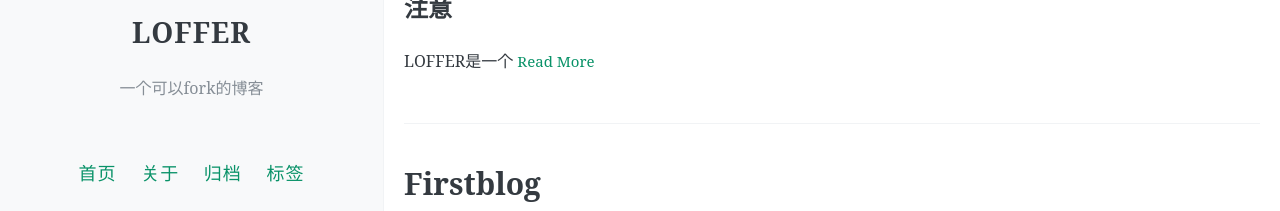
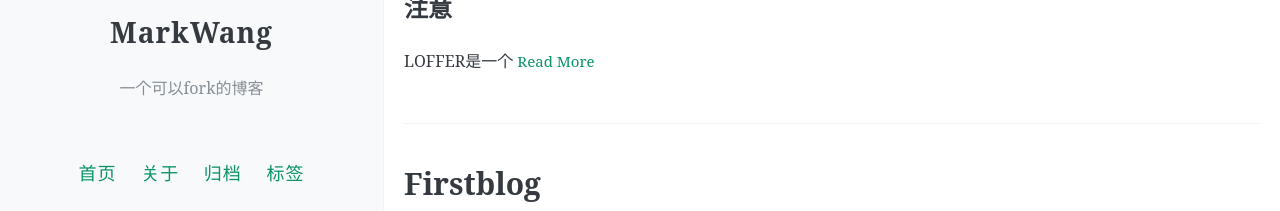
Before and after one commit to 416215983/MarkWang, a Jekyll site: the page built from index.html, in a window 1280 px wide. Shown: the part 290-501 px from the top of the page. Built offline with Jekyll 4.4.1, drawn with Linux system fonts in a browser that asks for light colours; the list of posts is cut into pages by our own code; comment, search, counter and statistics services are not loaded.

Commit message:
no message

```diff
--- a/_config.yml
+++ b/_config.yml
@@ -5,7 +5,7 @@
 # 你的博客名称，请用你想要的博客名替换“LOFFER”，以下修改都可类似处理
 # 注意，“name: LOFFER”，冒号后面的空格不可以省略。
 # 井号后面的文字是说明文档，不会被程序读取。
-name: LOFFER
+name: MarkWang
 # 描述/签名
 description: 一个可以fork的博客
 
@@ -79,7 +79,7 @@ url:
 # 添加你的博客的二级域名，一般来说是你的repository名
 # 如果你的博客的URL是：(http://yourusername.github.io/repository-name)
 # 那么就写成 "/repository-name"
-baseurl: /LOFFER
+baseurl: /MarkWang
 
 
 #
```
